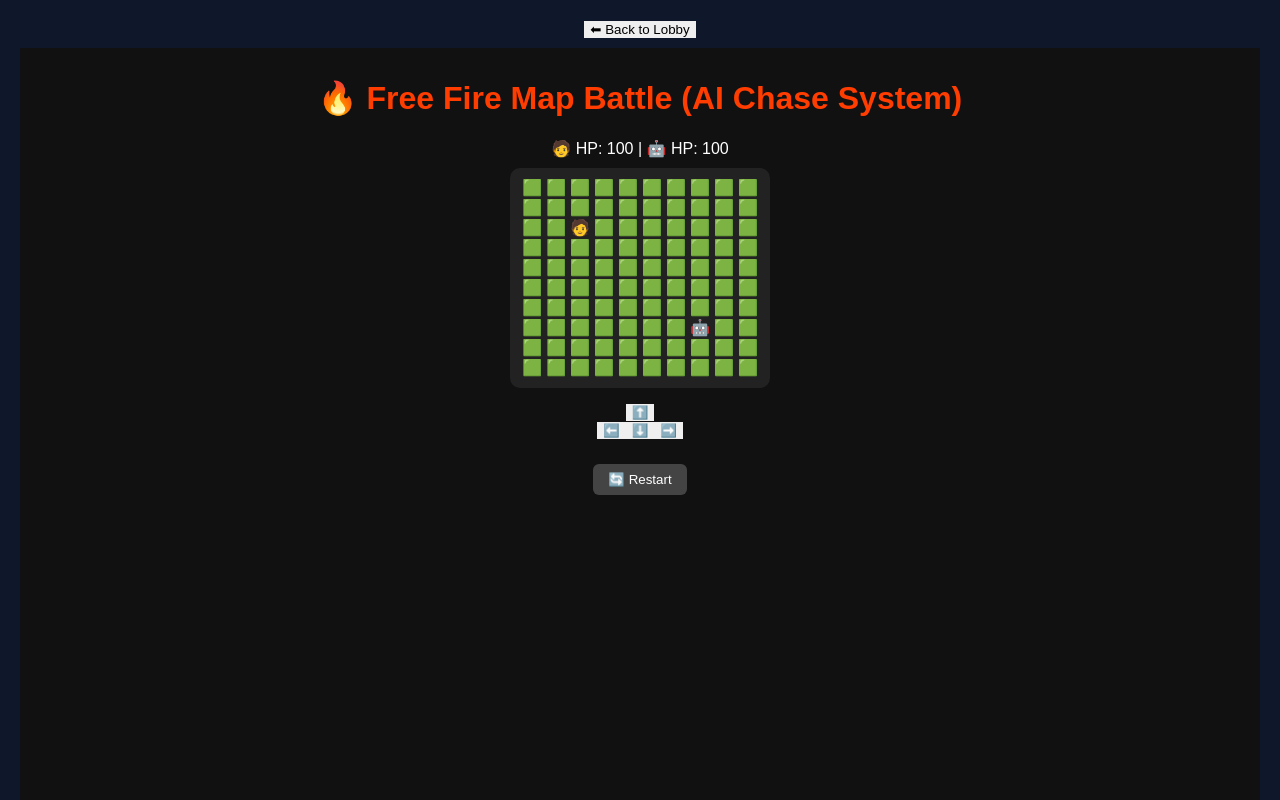
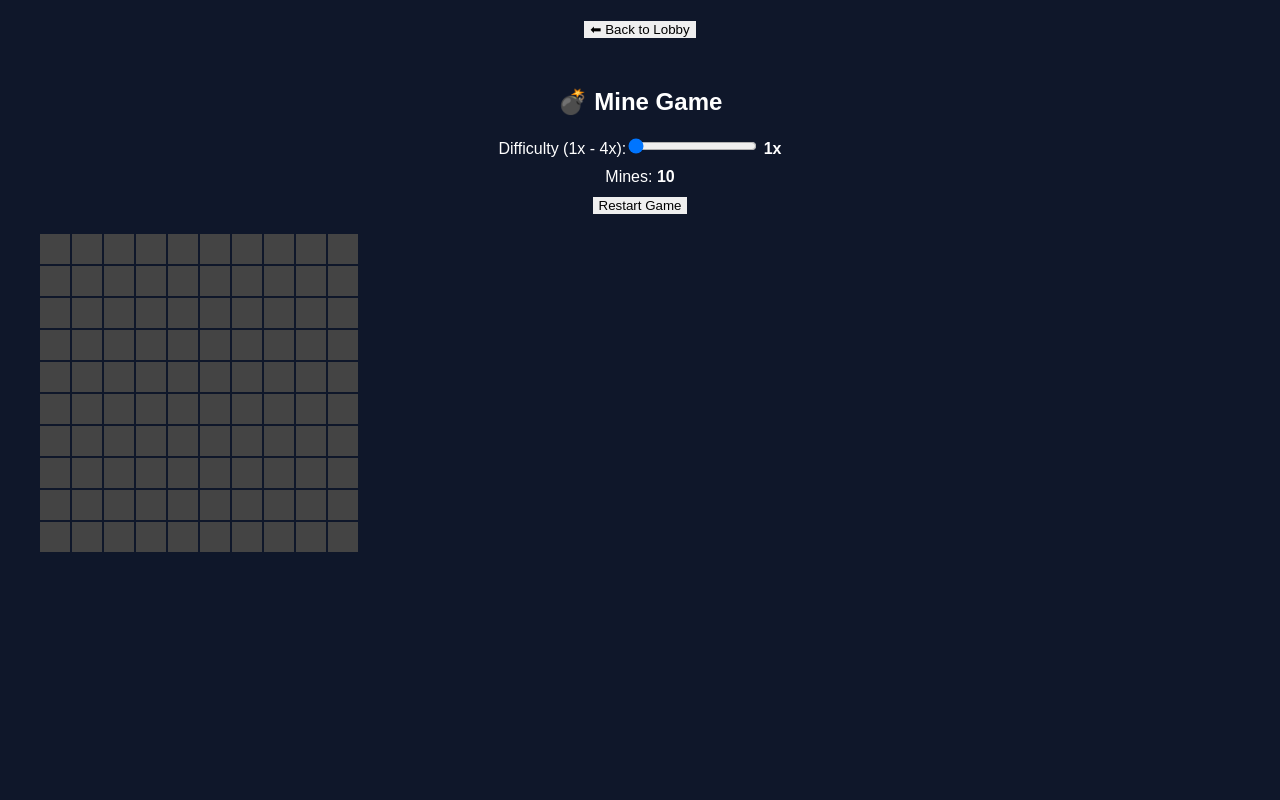
Before and after one commit to annamoyosore/win9ja, a React (Vite) app: page / in a window 1280 px wide. Both pictures are taken after a click on the button "🎲 Dice Battle". Built offline with nearby package versions, Linux system fonts and the light colour scheme.

Commit message:
Update DiceBattle.jsx

```diff
--- a/src/DiceBattle.jsx
+++ b/src/DiceBattle.jsx
@@ -1,207 +1,135 @@
-import React, { useEffect, useState } from "react";
+import React, { useState, useEffect } from "react";
 
-const MAP_SIZE = 10;
+const SIZE = 10; // 10x10 board
+const BASE_MINES = 10;
 
-export default function FreeFireMapGame() {
-  const [player, setPlayer] = useState({ x: 2, y: 2, hp: 100 });
-  const [ai, setAi] = useState({ x: 7, y: 7, hp: 100 });
-  const [log, setLog] = useState([]);
+function createBoard(minesCount) {
+  const totalCells = SIZE * SIZE;
+  const minePositions = new Set();
+
+  while (minePositions.size < minesCount) {
+    minePositions.add(Math.floor(Math.random() * totalCells));
+  }
+
+  return Array.from({ length: totalCells }, (_, i) => ({
+    isMine: minePositions.has(i),
+    revealed: false,
+    flagged: false,
+  }));
+}
+
+export default function MineGame() {
+  const [multiplier, setMultiplier] = useState(1);
+  const [board, setBoard] = useState([]);
   const [gameOver, setGameOver] = useState(false);
+  const [won, setWon] = useState(false);
 
-  const rand = (min, max) =>
-    Math.floor(Math.random() * (max - min + 1)) + min;
+  const minesCount = Math.min(BASE_MINES * multiplier, SIZE * SIZE - 1);
 
-  const addLog = (text) => {
-    setLog((prev) => [text, ...prev.slice(0, 8)]);
+  useEffect(() => {
+    resetGame();
+  }, [multiplier]);
+
+  const resetGame = () => {
+    setBoard(createBoard(minesCount));
+    setGameOver(false);
+    setWon(false);
   };
 
-  // 📏 distance check
-  const distance = (a, b) =>
-    Math.abs(a.x - b.x) + Math.abs(a.y - b.y);
+  const revealCell = (index) => {
+    if (gameOver || won) return;
 
-  // 🧑 PLAYER MOVE
-  const movePlayer = (dir) => {
-    if (gameOver) return;
+    const newBoard = [...board];
+    const cell = newBoard[index];
 
-    setPlayer((p) => {
-      let newPos = { ...p };
+    if (cell.revealed) return;
 
-      if (dir === "up") newPos.y = Math.max(0, p.y - 1);
-      if (dir === "down") newPos.y = Math.min(MAP_SIZE - 1, p.y + 1);
-      if (dir === "left") newPos.x = Math.max(0, p.x - 1);
-      if (dir === "right") newPos.x = Math.min(MAP_SIZE - 1, p.x + 1);
+    cell.revealed = true;
 
-      return newPos;
-    });
+    if (cell.isMine) {
+      setGameOver(true);
+      revealAllMines(newBoard);
+    } else {
+      checkWin(newBoard);
+    }
 
-    setTimeout(aiTurn, 300);
+    setBoard(newBoard);
   };
 
-  // 🤖 AI SMART MOVE (CHASE + DEFEND)
-  const aiTurn = () => {
-    if (gameOver) return;
-
-    setAi((a) => {
-      let newAI = { ...a };
-
-      const dx = player.x - a.x;
-      const dy = player.y - a.y;
-
-      // 🧠 AI chase logic (smarter movement)
-      if (Math.abs(dx) > Math.abs(dy)) {
-        newAI.x += dx > 0 ? 1 : -1;
-      } else {
-        newAI.y += dy > 0 ? 1 : -1;
-      }
-
-      newAI.x = Math.max(0, Math.min(MAP_SIZE - 1, newAI.x));
-      newAI.y = Math.max(0, Math.min(MAP_SIZE - 1, newAI.y));
-
-      return newAI;
+  const revealAllMines = (b) => {
+    b.forEach((cell) => {
+      if (cell.isMine) cell.revealed = true;
     });
-
-    setTimeout(combatCheck, 200);
   };
 
-  // 🔫 COMBAT SYSTEM (when close)
-  const combatCheck = () => {
-    const dist = distance(player, ai);
+  const checkWin = (b) => {
+    const safeCells = b.filter((c) => !c.isMine);
+    const revealedSafe = safeCells.filter((c) => c.revealed);
 
-    if (dist <= 1) {
-      // 🧑 player attack
-      const playerDamage = rand(10, 20);
-
-      setAi((a) => {
-        const newHp = a.hp - playerDamage;
-        if (newHp <= 0) {
-          setGameOver(true);
-          addLog("🏆 You eliminated the AI!");
-          return { ...a, hp: 0 };
-        }
-        return { ...a, hp: newHp };
-      });
-
-      addLog(`🧑 You hit AI for ${playerDamage}`);
-
-      // 🤖 AI counterattack
-      const aiDamage = rand(8, 18);
-
-      setPlayer((p) => {
-        const newHp = p.hp - aiDamage;
-        if (newHp <= 0) {
-          setGameOver(true);
-          addLog("💀 AI eliminated you!");
-          return { ...p, hp: 0 };
-        }
-        return { ...p, hp: newHp };
-      });
-
-      addLog(`🤖 AI hits you for ${aiDamage}`);
+    if (revealedSafe.length === safeCells.length) {
+      setWon(true);
     }
   };
 
-  // 🗺️ MAP RENDER
-  const renderMap = () => {
-    let grid = [];
+  return (
+    <div style={{ padding: 20, fontFamily: "Arial" }}>
+      <h2>💣 Mine Game</h2>
 
-    for (let y = 0; y < MAP_SIZE; y++) {
-      let row = [];
-
-      for (let x = 0; x < MAP_SIZE; x++) {
-        let cell = "🟩";
-
-        if (player.x === x && player.y === y) cell = "🧑";
-        if (ai.x === x && ai.y === y) cell = "🤖";
-
-        row.push(
-          <span key={`${x}-${y}`} style={{ margin: 2 }}>
-            {cell}
-          </span>
-        );
-      }
-
-      grid.push(
-        <div key={y} style={{ lineHeight: "20px" }}>
-          {row}
-        </div>
-      );
-    }
-
-    return grid;
-  };
-
-  const restart = () => {
-    setPlayer({ x: 2, y: 2, hp: 100 });
-    setAi({ x: 7, y: 7, hp: 100 });
-    setLog([]);
-    setGameOver(false);
-  };
-
-  return (
-    <div style={styles.container}>
-      <h1 style={styles.title}>🔥 Free Fire Map Battle (AI Chase System)</h1>
-
-      <div style={styles.stats}>
-        🧑 HP: {player.hp} | 🤖 HP: {ai.hp}
+      <div style={{ marginBottom: 10 }}>
+        Difficulty (1x - 4x):
+        <input
+          type="range"
+          min="1"
+          max="4"
+          step="1"
+          value={multiplier}
+          onChange={(e) => setMultiplier(Number(e.target.value))}
+        />
+        <b> {multiplier}x</b>
       </div>
 
-      <div style={styles.map}>{renderMap()}</div>
-
-      <div style={styles.controls}>
-        <button onClick={() => movePlayer("up")}>⬆️</button>
-        <div>
-          <button onClick={() => movePlayer("left")}>⬅️</button>
-          <button onClick={() => movePlayer("down")}>⬇️</button>
-          <button onClick={() => movePlayer("right")}>➡️</button>
-        </div>
+      <div style={{ marginBottom: 10 }}>
+        Mines: <b>{minesCount}</b>
       </div>
 
-      <button onClick={restart} style={styles.restart}>
-        🔄 Restart
-      </button>
+      <button onClick={resetGame}>Restart Game</button>
 
-      {gameOver && <h2 style={styles.gameOver}>Game Over</h2>}
+      {gameOver && <h3 style={{ color: "red" }}>💥 Game Over!</h3>}
+      {won && <h3 style={{ color: "green" }}>🎉 You Win!</h3>}
 
-      <div style={styles.log}>
-        {log.map((l, i) => (
-          <p key={i}>{l}</p>
+      <div
+        style={{
+          display: "grid",
+          gridTemplateColumns: `repeat(${SIZE}, 30px)`,
+          marginTop: 20,
+          gap: 2,
+        }}
+      >
+        {board.map((cell, i) => (
+          <div
+            key={i}
+            onClick={() => revealCell(i)}
+            style={{
+              width: 30,
+              height: 30,
+              display: "flex",
+              justifyContent: "center",
+              alignItems: "center",
+              background: cell.revealed
+                ? cell.isMine
+                  ? "red"
+                  : "#ccc"
+                : "#444",
+              color: "black",
+              fontWeight: "bold",
+              cursor: "pointer",
+              userSelect: "none",
+            }}
+          >
+            {cell.revealed ? (cell.isMine ? "💣" : "") : ""}
+          </div>
         ))}
       </div>
     </div>
   );
 }
-
-const styles = {
-  container: {
-    fontFamily: "Arial",
-    background: "#111",
-    color: "white",
-    minHeight: "100vh",
-    textAlign: "center",
-    padding: "10px",
-  },
-  title: { color: "#ff3d00" },
-  stats: { margin: "10px" },
-  map: {
-    display: "inline-block",
-    background: "#222",
-    padding: "10px",
-    borderRadius: "10px",
-  },
-  controls: { margin: "15px" },
-  restart: {
-    padding: "8px 15px",
-    marginTop: "10px",
-    background: "#444",
-    color: "white",
-    border: "none",
-    borderRadius: "6px",
-  },
-  gameOver: { color: "yellow" },
-  log: {
-    marginTop: "10px",
-    fontSize: "12px",
-    maxHeight: "120px",
-    overflowY: "auto",
-  },
-};
```
